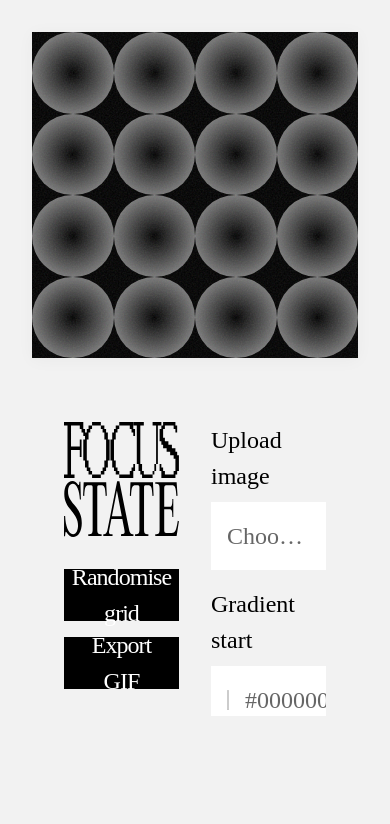
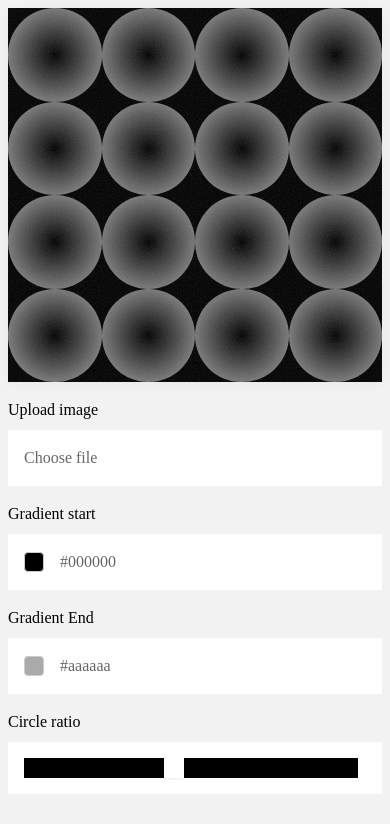
Before and after one commit to oskaryoo/Podcasttool, a React (Vite) app in the folder gif-grid/: page / in a window 390 px wide. Shown: the top 824 px of the page. Built offline with nearby package versions, Linux system fonts and the light colour scheme.

Commit message:
Responsive/mobile improvements: controls and logo layout, height auto, new classes

```diff
--- a/gif-grid/src/App.jsx
+++ b/gif-grid/src/App.jsx
@@ -278,6 +278,11 @@ export default function App() {
     @media (max-width: 900px) {
       .app-flex-root {
         flex-direction: column !important;
+        padding: 0.5rem !important;
+        row-gap: 2rem !important;
+        gap: 1rem !important;
+        width: auto !important;
+        height: auto !important;
       }
       .app-flex-grid, .app-flex-controls {
         width: 100% !important;
@@ -285,7 +290,37 @@ export default function App() {
         min-width: 0 !important;
         height: auto !important;
         min-height: 0 !important;
-        padding: 1rem !important;
+        position: static !important;
+        z-index: auto !important;
+      }
+      .app-flex-controls {
+        padding: 0 !important;
+        flex-direction: column !important;
+        align-items: stretch !important;
+        overflow: auto !important;
+        height: auto !important;
+        max-height: auto
+         !important;
+        gap: 2rem !important;
+        font-size: 16px !important;
+      }
+      .app-flex-controls * {
+        font-size: 16px !important;
+      }
+      .app-flex-controls > div {
+        display: flex !important;
+        flex-direction: column-reverse !important;
+        padding: 0 !important;
+        gap: 2rem !important;
+        height: auto !important;
+        max-height: none !important;
+        overflow: visible !important;
+        aspect-ratio: auto !important;
+      }
+      .app-flex-controls > div > div {
+        flex-direction: column !important;
+        height: auto !important;
+        max-height: none !important;
       }
     }
   `;
@@ -414,7 +449,7 @@ export default function App() {
         <div className="app-flex-controls" style={{ width: '50%', height: '100vh', minHeight: 0, maxHeight: '100%', display: 'flex', alignItems: 'center', justifyContent: 'center', boxSizing: 'border-box', padding: 0, overflow: 'auto' }}>
           <div style={{ width: '100%', aspectRatio: '1/1', display: 'flex', flexDirection: 'row', alignItems: 'stretch', justifyContent: 'stretch', padding: '2rem', overflow: 'hidden', boxSizing: 'border-box', height: '100%', maxHeight: '100%', gap: '2rem' }}>
             {/* Logo Column */}
-            <div ref={logoColRef} style={{ flex: '1 1 0%', minWidth: 0, display: 'flex', flexDirection: 'column', alignItems: 'center', justifyContent: 'flex-start', height: '100%' }}>
+            <div ref={logoColRef} className="logo-container" style={{ flex: '1 1 0%', minWidth: 0, display: 'flex', flexDirection: 'column', alignItems: 'center', justifyContent: 'flex-start', height: '100%' }}>
               <img src={imgLogo} alt="Logo" style={{ width: '100%', height: 'auto', objectFit: 'contain', display: 'block', maxHeight: '100%' }} />
               {/* In the logo column, wrap both buttons in a div with 1rem gap */}
               <div style={{ width: '100%', display: 'flex', flexDirection: 'column', gap: '1rem', marginTop: '2rem' }}>
@@ -424,9 +459,9 @@ export default function App() {
             </div>
             {/* Controls Column */}
             <div style={{ flex: '1 1 0%', minWidth: 0, display: 'flex', flexDirection: 'column', height: '100%', justifyContent: 'flex-start', alignItems: 'stretch' }}>
-              <div style={{ width: '100%', height: logoColWidth ? logoColWidth : '100%', display: 'flex', flexDirection: 'column', justifyContent: 'space-between', alignItems: 'stretch', transition: 'height 0.2s' }}>
+              <div style={{ width: '100%', height: 'auto', display: 'flex', flexDirection: 'column', justifyContent: 'space-between', alignItems: 'stretch', transition: 'height 0.2s' }}>
                 {/* Input group */}
-                <div id="input-group-container" style={{ display: 'flex', flexDirection: 'column', gap: '1rem', width: '100%', height: '100%' }}>
+                <div id="input-group-container" className="input-group" style={{ display: 'flex', flexDirection: 'column', gap: '1rem', width: '100%', height: '100%' }}>
                   {/* Upload image */}
                   <div style={{ alignSelf: 'stretch', flexDirection: 'column', justifyContent: 'flex-start', alignItems: 'flex-start', gap: 8, display: 'flex' }}>
                     <div style={{ alignSelf: 'stretch', color: 'black', fontSize: 24, fontFamily: 'PP Editorial New, serif', fontWeight: 400, wordWrap: 'break-word' }}>Upload image</div>
```
